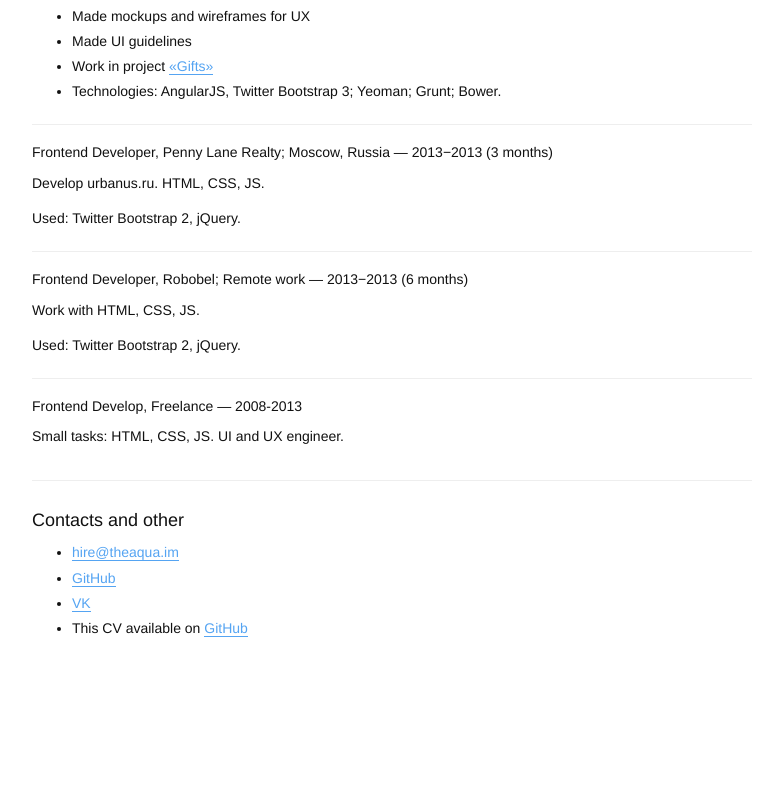
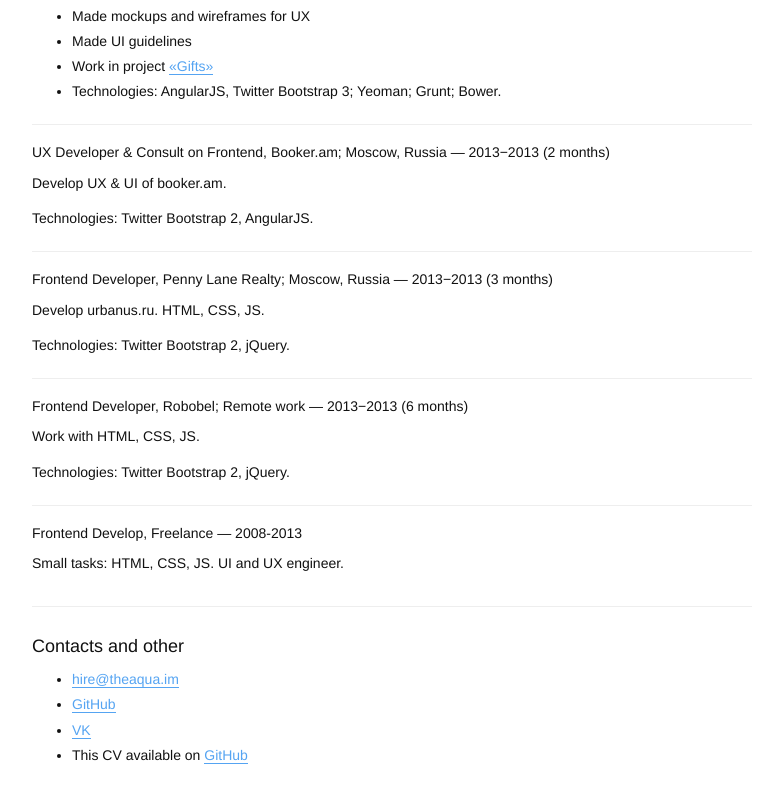
Before and after one commit to d3head/Simplicvity, a website: page app/cv.html in a window 1280 px wide. Shown: the part 808-1608 px from the top of the page, without its empty margins (248-1031 px from the left). Before the commit the page ends 1509 px from the top, so only its background shows below. Drawn offline with nearby package versions, Linux system fonts and the light colour scheme; files that its build step writes are made by us from their sources.

Commit message:
Added booker.am to CV

```diff
--- a/app/cv.html
+++ b/app/cv.html
@@ -94,13 +94,25 @@
           <hr>
 
           <h5>
+            UX Developer & Consult on Frontend, Booker.am; Moscow, Russia — 2013−2013 (2 months)
+          </h5>
+          <p>
+            Develop UX & UI of booker.am.
+          </p>
+          <p>
+            Technologies: Twitter Bootstrap 2, AngularJS.
+          </p>
+
+          <hr>
+
+          <h5>
             Frontend Developer, Penny Lane Realty; Moscow, Russia — 2013−2013 (3 months)
           </h5>
           <p>
             Develop urbanus.ru. HTML, CSS, JS.
           </p>
           <p>
-            Used: Twitter Bootstrap 2, jQuery.
+            Technologies: Twitter Bootstrap 2, jQuery.
           </p>
 
           <hr>
@@ -110,7 +122,7 @@
             Work with HTML, CSS, JS.
           </p>
           <p>
-            Used: Twitter Bootstrap 2, jQuery.
+            Technologies: Twitter Bootstrap 2, jQuery.
           </p>
 
           <hr>
```
